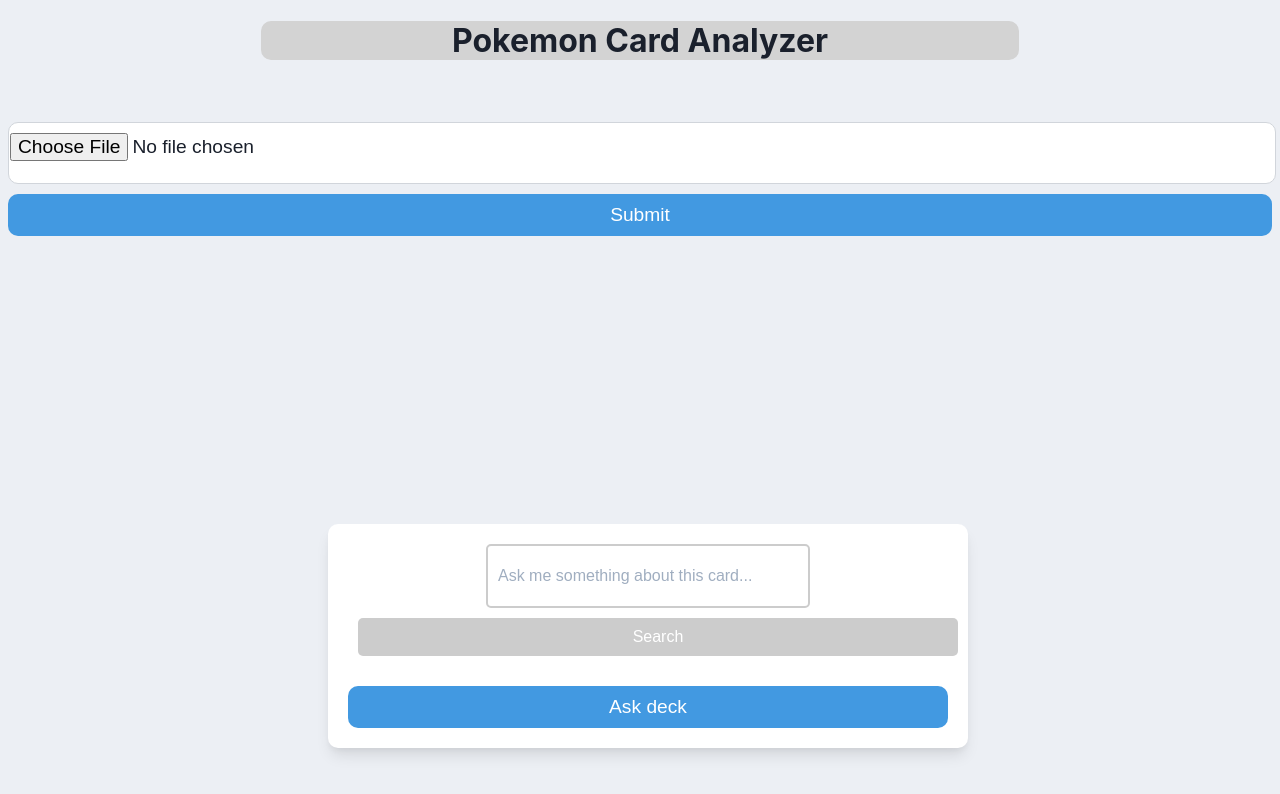
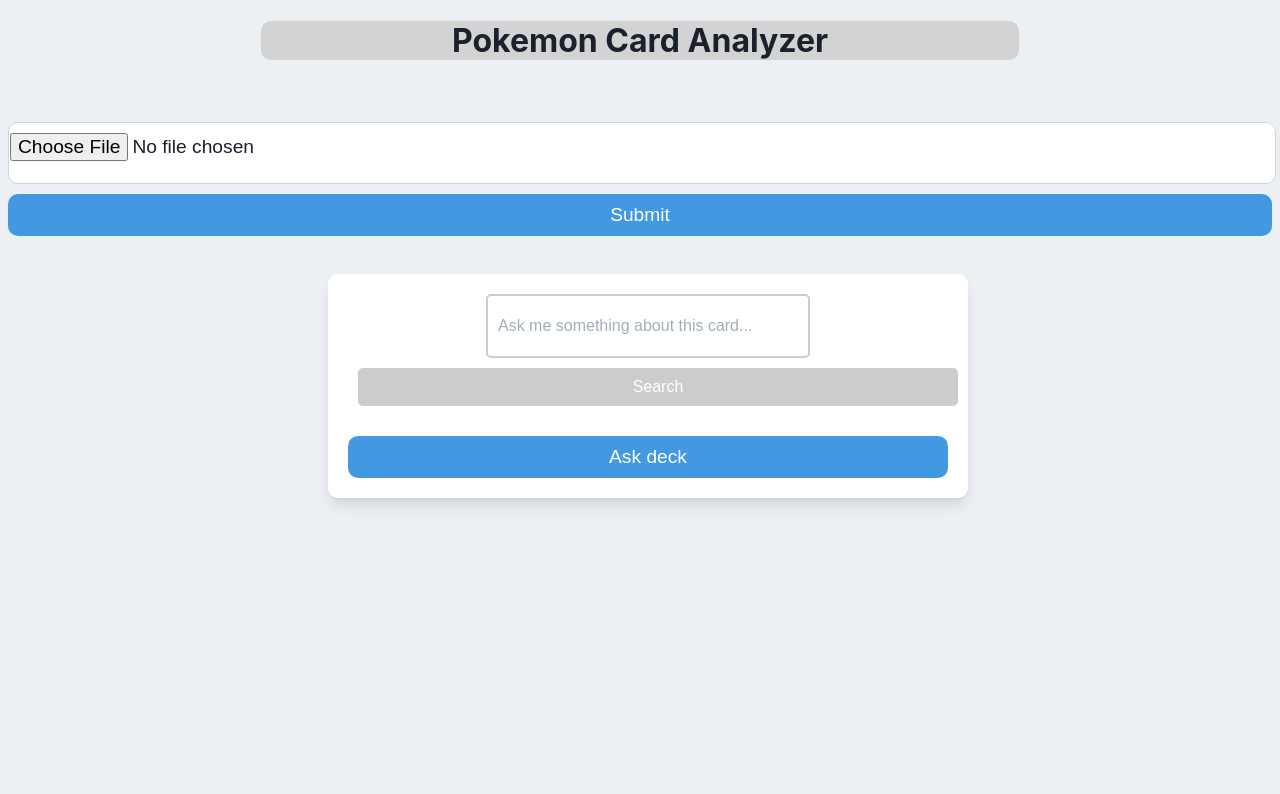
Before and after one commit to Samuel-James2003/Hackathon-Card-Reader, a React (Create React App) app in the folder Card-Reader-Front/card-reader/: page / in a window 1280 px wide. Shown: the top 794 px of the page. Built offline with nearby package versions, Linux system fonts and the light colour scheme.

Commit message:
last css

```diff
--- a/Card-Reader-Front/card-reader/src/styles/chat.css
+++ b/Card-Reader-Front/card-reader/src/styles/chat.css
@@ -24,6 +24,7 @@
     justify-content: center;
     align-items: center;
     height: 100vh;
+    margin-top: -250px;
   }
 
   .centered-content {
```
